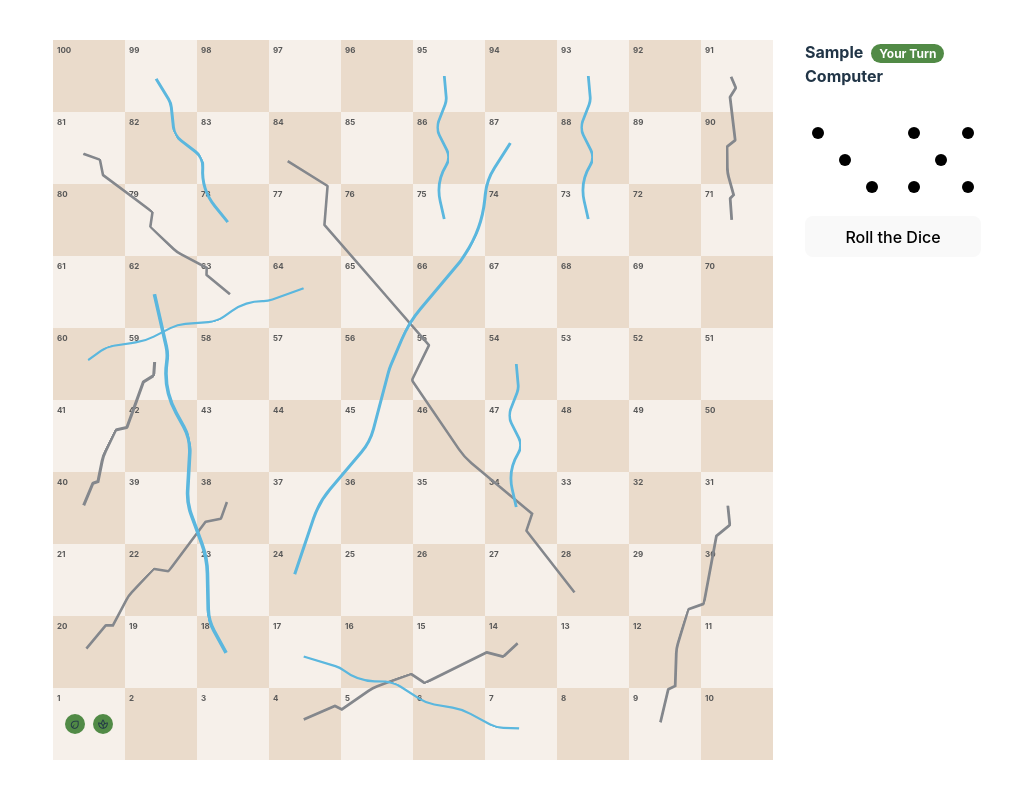
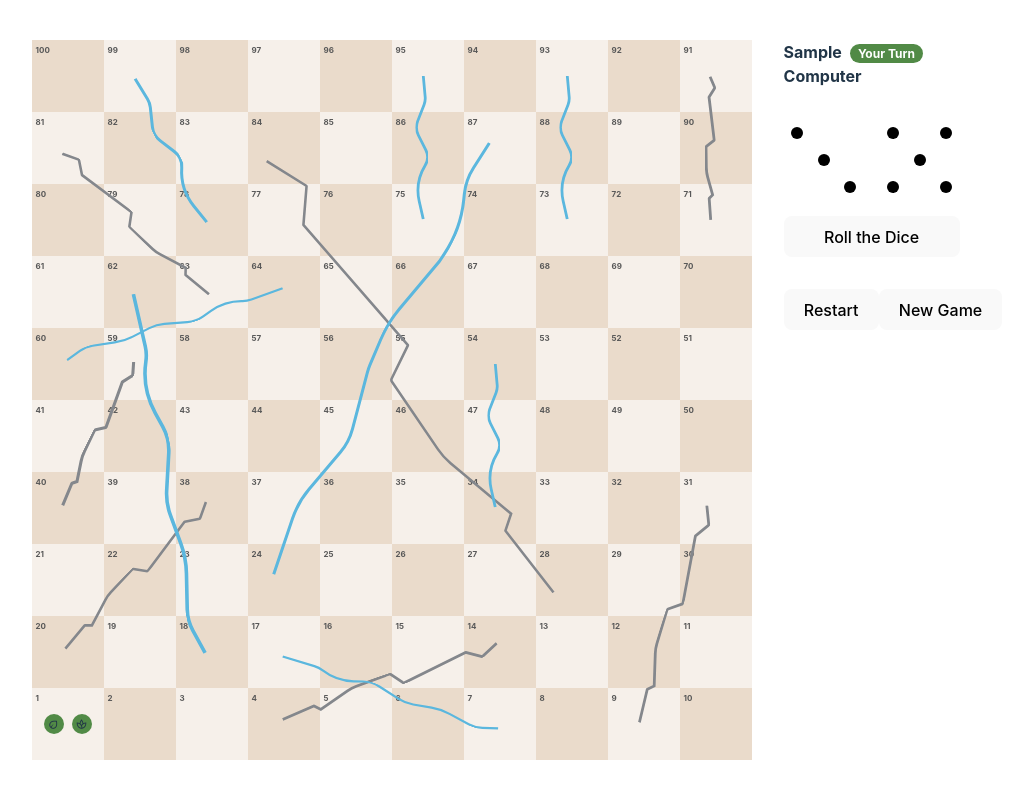
Before and after one commit to mirandajoy/mountains-and-rivers, a React (Vite) app: page / in a window 1280 px wide. Both pictures are taken after typing "Sample" into the empty fields and a click on the button "Start". Shown: the whole page, without its empty margins (123-1136 px from the left). Built offline with nearby package versions, Linux system fonts and the light colour scheme.

Commit message:
add option to start a new game or  restart existing one

```diff
--- a/src/App.tsx
+++ b/src/App.tsx
@@ -28,6 +28,13 @@ function App() {
     setBoardPosition({ 0: 1, 1: 1 });
     setActivePlayer(0);
   };
+
+  const restartGame = (player?: string) => {
+    player ? startGame(player) : setGameSetup("");
+    setRollDisabled(false);
+    setWinner(null);
+    setMessage(null);
+  }
 
   function changePlayer() {
     setActivePlayer(activePlayer === 0 ? 1 : 0);
@@ -89,6 +96,10 @@ function App() {
             <PlayerList players={gameSetup.players} activePlayer={activePlayer} />
             <DiceGroup movePiece={movePiece} activePlayer={activePlayer} rollDisabled={rollDisabled} />
             {message !== null && <p className="app__message">{message}</p>}
+            <div>
+              <button onClick={() => restartGame(gameSetup.players[0])}>Restart</button>
+              <button onClick={() => restartGame()}>New Game</button>
+            </div>
           </div>
         </>
       ) : (
```
